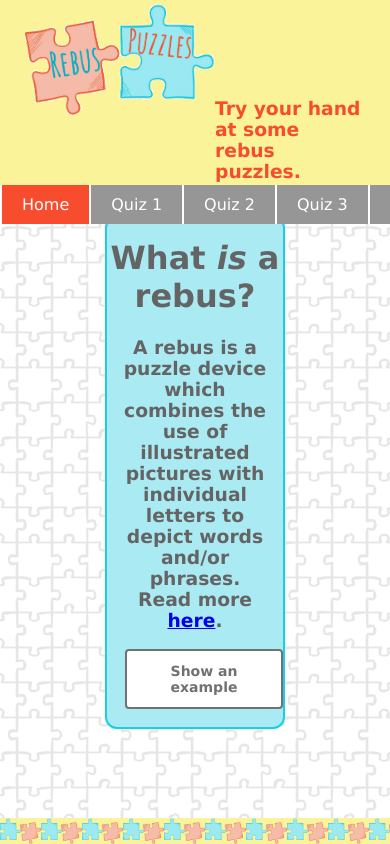
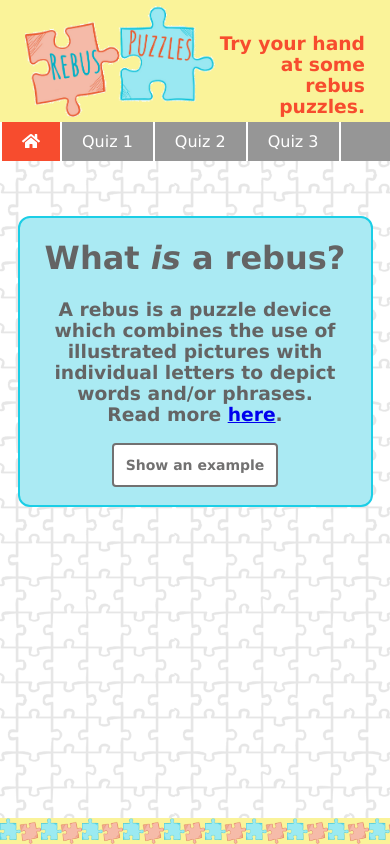
Before and after one commit to jillBreau/rebus, a React (Create React App) app: page / in a window 390 px wide. Built offline with nearby package versions, Linux system fonts and the light colour scheme.

Commit message:
improve display on phones etc

```diff
--- a/package.json
+++ b/package.json
@@ -4,6 +4,9 @@
   "private": true,
   "homepage": "http://jillBreau.github.io/rebus",
   "dependencies": {
+    "@fortawesome/fontawesome-svg-core": "^1.2.28",
+    "@fortawesome/free-solid-svg-icons": "^5.13.0",
+    "@fortawesome/react-fontawesome": "^0.1.9",
     "@testing-library/jest-dom": "^4.2.4",
     "@testing-library/react": "^9.5.0",
     "@testing-library/user-event": "^7.2.1",
--- a/src/App.css
+++ b/src/App.css
@@ -20,12 +20,13 @@ body {
 }
 
 #banner {
-  padding: 3px 25px;
+  padding: 5px 25px;
   text-align: left;
   display: flex;
   flex-direction: row;
   justify-content: space-between;
-  align-items: baseline;
+  align-items: flex-end;
+  overflow: hidden;
 }
 
 #logo {
@@ -35,6 +36,7 @@ body {
 #tryYourHand {
   margin: 0px;
   color: rgb(247, 76, 46);
+  text-align: right;
 }
 
 #navBar {
@@ -97,12 +99,24 @@ a:last-child button {
   align-items: center;
 }
 
-.mainContent {
-  display: flex;
-  flex-direction: column;
-  align-items: center;
-	width: 45%;
-	border-radius: 12px;
+@media screen and (orientation: landscape) {
+  .mainContent {
+    display: flex;
+    flex-direction: column;
+    align-items: center;
+    width: 50%;
+    border-radius: 12px;
+  }
+}
+
+@media screen and (orientation: portrait) {
+  .mainContent {
+    display: flex;
+    flex-direction: column;
+    align-items: center;
+    width: 90%;
+    border-radius: 12px;
+  }
 }
 
 #footer {
@@ -123,9 +137,13 @@ a:last-child button {
   display: inline-block;
   font-size: 14px;
   font-weight: bold;
-  margin: 18px 0px 18px 18px;
+  margin: 18px;
   border-radius: 4px;
   transition-duration: 0.4s;
+}
+
+.styledButton:not(:last-child) {
+  margin-right: 0px;
 }
 
 .styledButton:hover {
--- a/src/App.js
+++ b/src/App.js
@@ -6,6 +6,8 @@ import {
   HashRouter
 } from "react-router-dom";
 import logo from './logo.png';
+import { FontAwesomeIcon } from '@fortawesome/react-fontawesome'
+import { faHome } from '@fortawesome/free-solid-svg-icons'
 import Home from './routes/Home/Home';
 import Quiz1 from './routes/Quizzes/Quiz1';
 import Quiz2 from './routes/Quizzes/Quiz2';
@@ -27,7 +29,7 @@ class App extends React.Component {
                       <div id="navBarButtons">
                         <nav>
                           <NavLink activeClassName="activeLink" exact to="/">
-                            <button className="navBarButton" id="homeButton">Home</button>
+                            <button className="navBarButton" id="homeButton"><FontAwesomeIcon icon={faHome} /></button>
                           </NavLink>
                           <NavLink activeClassName="activeLink" exact to="/quiz1">
                             <button className="navBarButton" id="quiz1Button">Quiz 1</button>
--- a/src/components/Questions.js
+++ b/src/components/Questions.js
@@ -88,13 +88,13 @@ class Questions extends React.Component {
       {
         (!quizComplete) &&
         <div>
-          <h1 id="questionNumber">Quiz {quizNumber} - Question {q + 1}</h1>
+          <h1 id="questionNumber">Quiz {quizNumber}<br/>Question {q + 1}</h1>
           <PuzzleImg id="questionImg" src={questions[q].src} alt={questions[q].alt}></PuzzleImg>
         </div>
       }
       {
         (!submitted && !giveUp && !quizComplete) &&
-        <div className="parallel">
+        <div className="parallelInput">
           <input type="text" id="answer" name="answer" placeholder="Your answer"></input>
           <button className="styledButton" onClick={() => this.checkAnswer()}>Submit</button>
         </div>
@@ -109,7 +109,7 @@ class Questions extends React.Component {
       {
         (submitted && !correct && !giveUp && !quizComplete) &&
         <div className="parallel">
-          <h4>Incorrect... that was your {this.ordinalSuffix(questions[q].attempts)} attempt.</h4>
+          <h4>Incorrect...<br/>that was your<wbr/> {this.ordinalSuffix(questions[q].attempts)} attempt.</h4>
           <button className="styledButton" onClick={() => this.tryAgain()}>Try again</button>
           <button className="styledButton" onClick={() => this.showAnswer()}>Show answer</button>
         </div>
--- a/src/routes/Quizzes/Quiz.css
+++ b/src/routes/Quizzes/Quiz.css
@@ -7,6 +7,14 @@
 	display: flex;
 	flex-direction: row;
 	justify-content: center;
+	align-items: center;
+}
+
+.parallelInput {
+	display: flex;
+	flex-direction: row;
+	flex-wrap: wrap;
+	justify-content: center;
 	align-items: baseline;
 }
 
```
Also changed, not shown: 1 other file (tests, documents, lock files or other folders).
